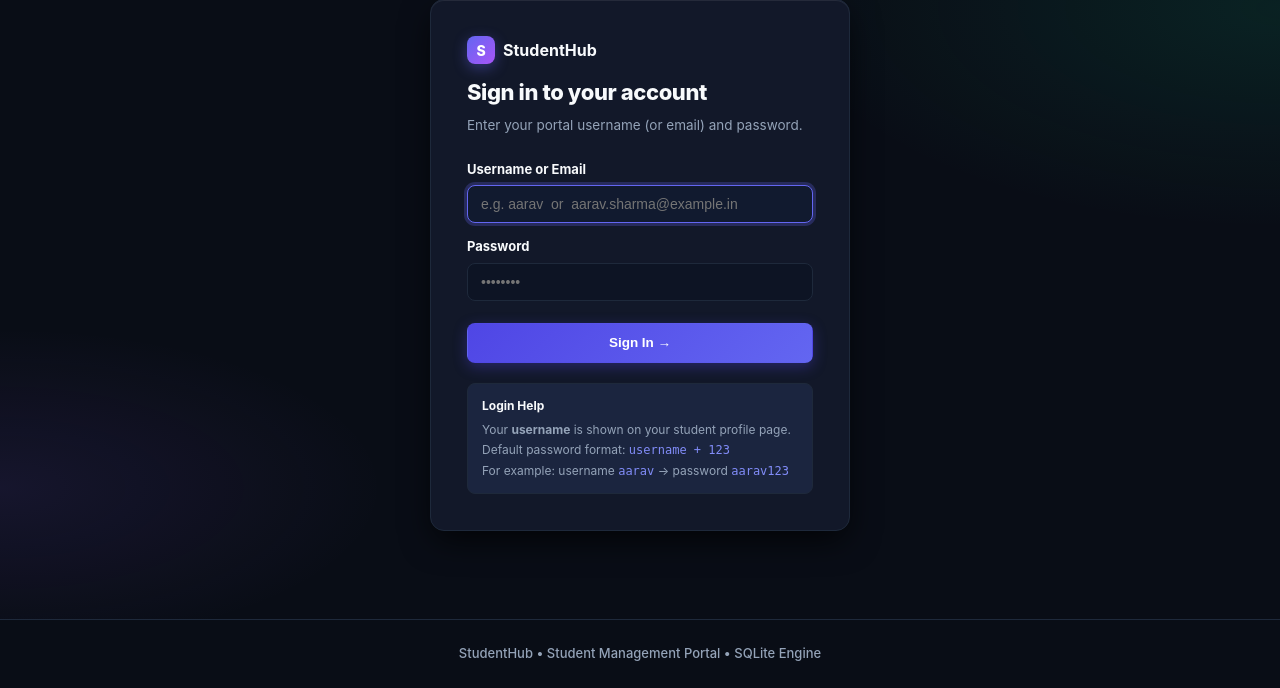
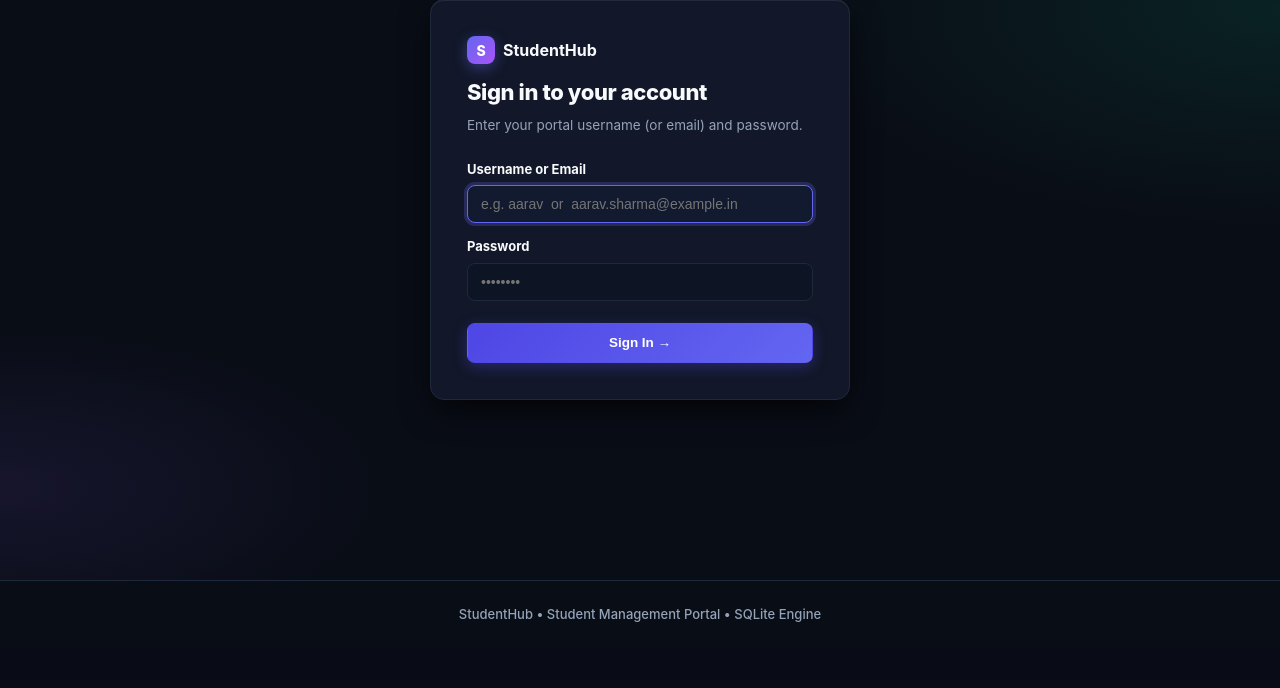
Before and after one commit to vedantpandit30/StudentHub, a Flask app: page /login in a window 1280 px wide. Shown: the part 152-840 px from the top of the page. After the commit the page ends 774 px from the top, so only its background shows below. Run offline with Flask 3, Linux system fonts and the light colour scheme.

Commit message:
Add files via upload

```diff
--- a/templates/login.html
+++ b/templates/login.html
@@ -44,12 +44,5 @@
             Sign In &rarr;
         </button>
     </form>
-
-    <div style="margin-top: 20px; padding: 12px 14px; background: var(--bg-surface-hover); border-radius: var(--radius-sm); border: 1px solid var(--border-color); font-size: 12px; color: var(--text-muted); line-height: 1.7;">
-        <strong style="color: var(--text-primary); display: block; margin-bottom: 4px;">Login Help</strong>
-        Your <strong>username</strong> is shown on your student profile page.<br>
-        Default password format: <code style="color: var(--secondary);">username + 123</code><br>
-        For example: username <code style="color: var(--secondary);">aarav</code> → password <code style="color: var(--secondary);">aarav123</code>
-    </div>
 </div>
 {% endblock %}
```
